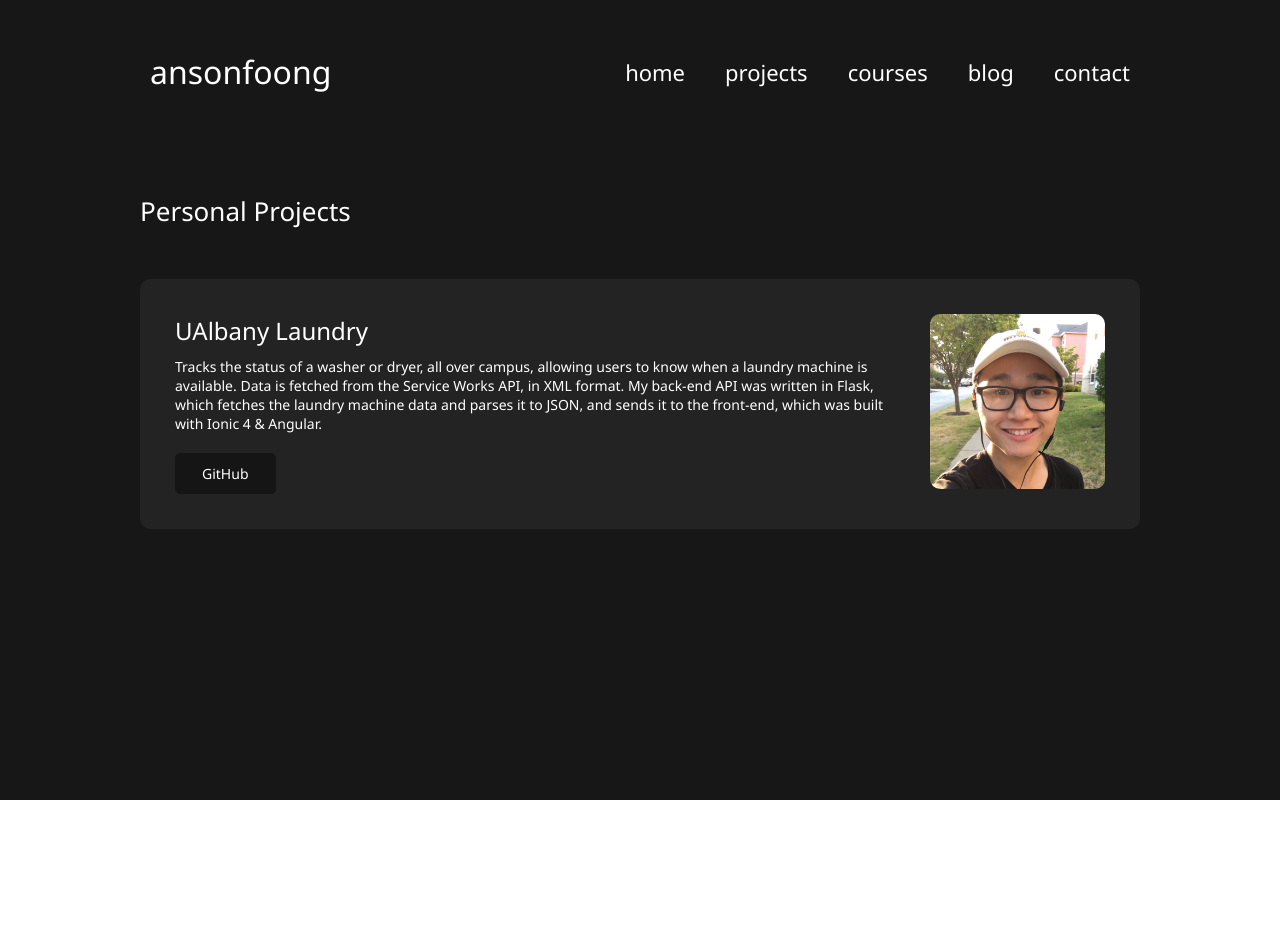
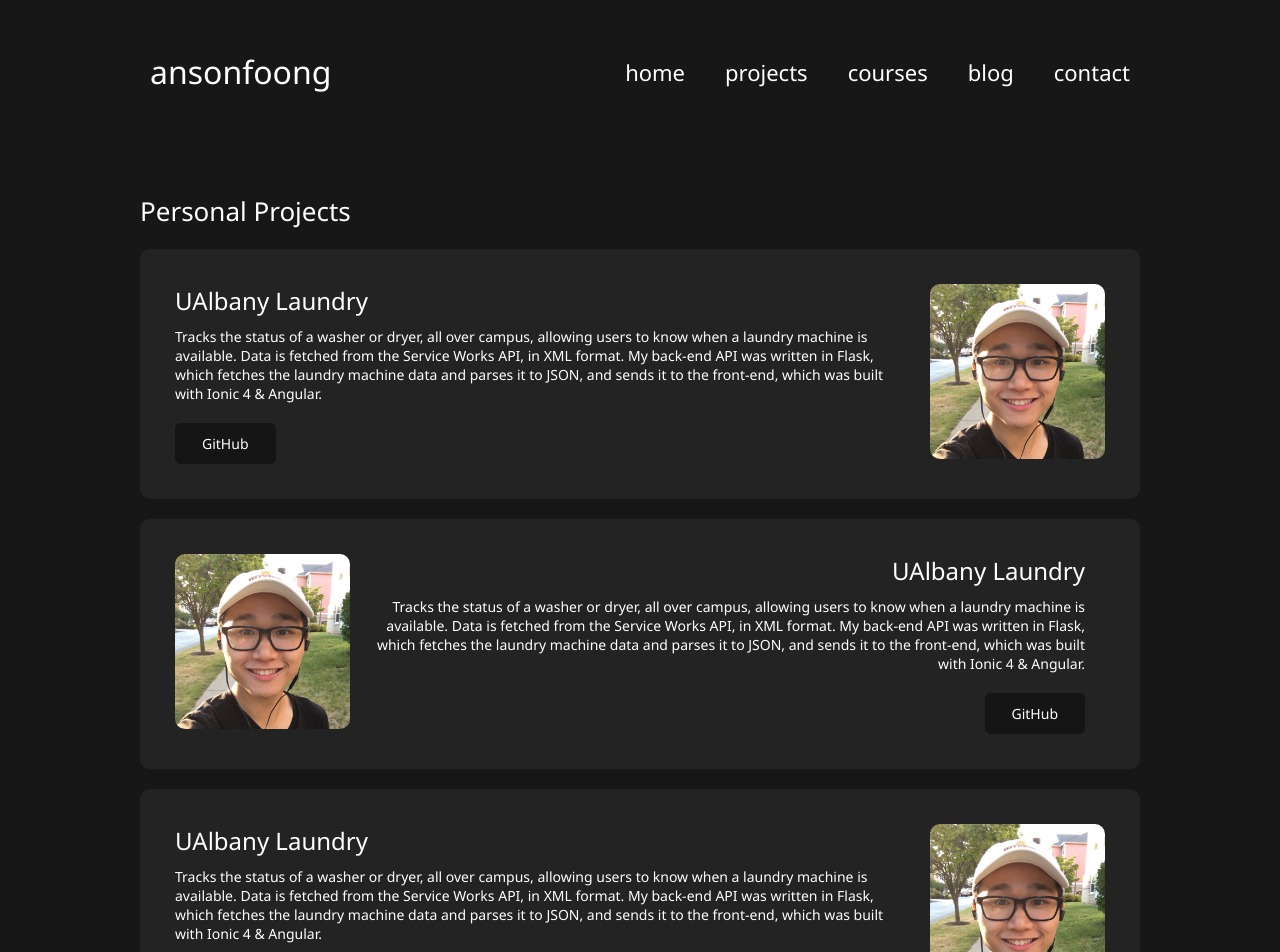
Before and after one commit to stuyy/ansonfoong, a Next.js app: page /projects in a window 1280 px wide. Shown: the top 952 px of the page. Before the commit the page ends 800 px from the top, so only its background shows below. Built offline with nearby package versions, Linux system fonts and the light colour scheme.

Commit message:
Add Reverse Param to Change Project Card Flex Direction to Row Reverse

```diff
--- a/src/components/Project/index.tsx
+++ b/src/components/Project/index.tsx
@@ -6,11 +6,20 @@ export type ProjectComponentProps = {
   title: string;
   description: string;
   src: string;
+  reverse?: boolean;
 };
 
-export const Project = ({ title, description, src }: ProjectComponentProps) => {
+export const Project = ({
+  title,
+  description,
+  src,
+  reverse,
+}: ProjectComponentProps) => {
+  const containerStyles = `${styles["project-container"]} ${
+    reverse && styles["project-container-reverse"]
+  }`;
   return (
-    <div className={styles["project-container"]}>
+    <div className={containerStyles}>
       <div className={styles["project-container-body"]}>
         <div className={styles["project-container-content"]}>
           <h2>{title}</h2>
--- a/src/components/Project/project.module.scss
+++ b/src/components/Project/project.module.scss
@@ -11,6 +11,10 @@
   }
 }
 
+.project-container-reverse {
+  flex-direction: row-reverse;
+  text-align: right;
+}
 .project-container-body {
   display: flex;
   flex-direction: column;
--- a/src/pages/projects/index.tsx
+++ b/src/pages/projects/index.tsx
@@ -15,6 +15,17 @@ const ProjectsPage: NextPage = () => {
             description="Tracks the status of a washer or dryer, all over campus, allowing users to know when a laundry machine is available. Data is fetched from the Service Works API, in XML format. My back-end API was written in Flask, which fetches the laundry machine data and parses it to JSON, and sends it to the front-end, which was built with Ionic 4 & Angular. "
             src="/me.png"
           />
+          <Project
+            title="UAlbany Laundry"
+            description="Tracks the status of a washer or dryer, all over campus, allowing users to know when a laundry machine is available. Data is fetched from the Service Works API, in XML format. My back-end API was written in Flask, which fetches the laundry machine data and parses it to JSON, and sends it to the front-end, which was built with Ionic 4 & Angular. "
+            src="/me.png"
+            reverse={true}
+          />
+          <Project
+            title="UAlbany Laundry"
+            description="Tracks the status of a washer or dryer, all over campus, allowing users to know when a laundry machine is available. Data is fetched from the Service Works API, in XML format. My back-end API was written in Flask, which fetches the laundry machine data and parses it to JSON, and sends it to the front-end, which was built with Ionic 4 & Angular. "
+            src="/me.png"
+          />
         </div>
       </div>
     </div>
--- a/src/pages/projects/projects-page.module.scss
+++ b/src/pages/projects/projects-page.module.scss
@@ -1,10 +1,10 @@
 .projects-page-body {
   margin: 0 auto;
   width: 1000px;
+  padding: 50px 0;
 }
 
 .title-container {
-  padding: 50px 0;
   & h1 {
     font-weight: 500;
     font-size: 26px;
@@ -12,4 +12,7 @@
 }
 
 .projects-content {
+  > * {
+    margin: 20px 0;
+  }
 }
```
